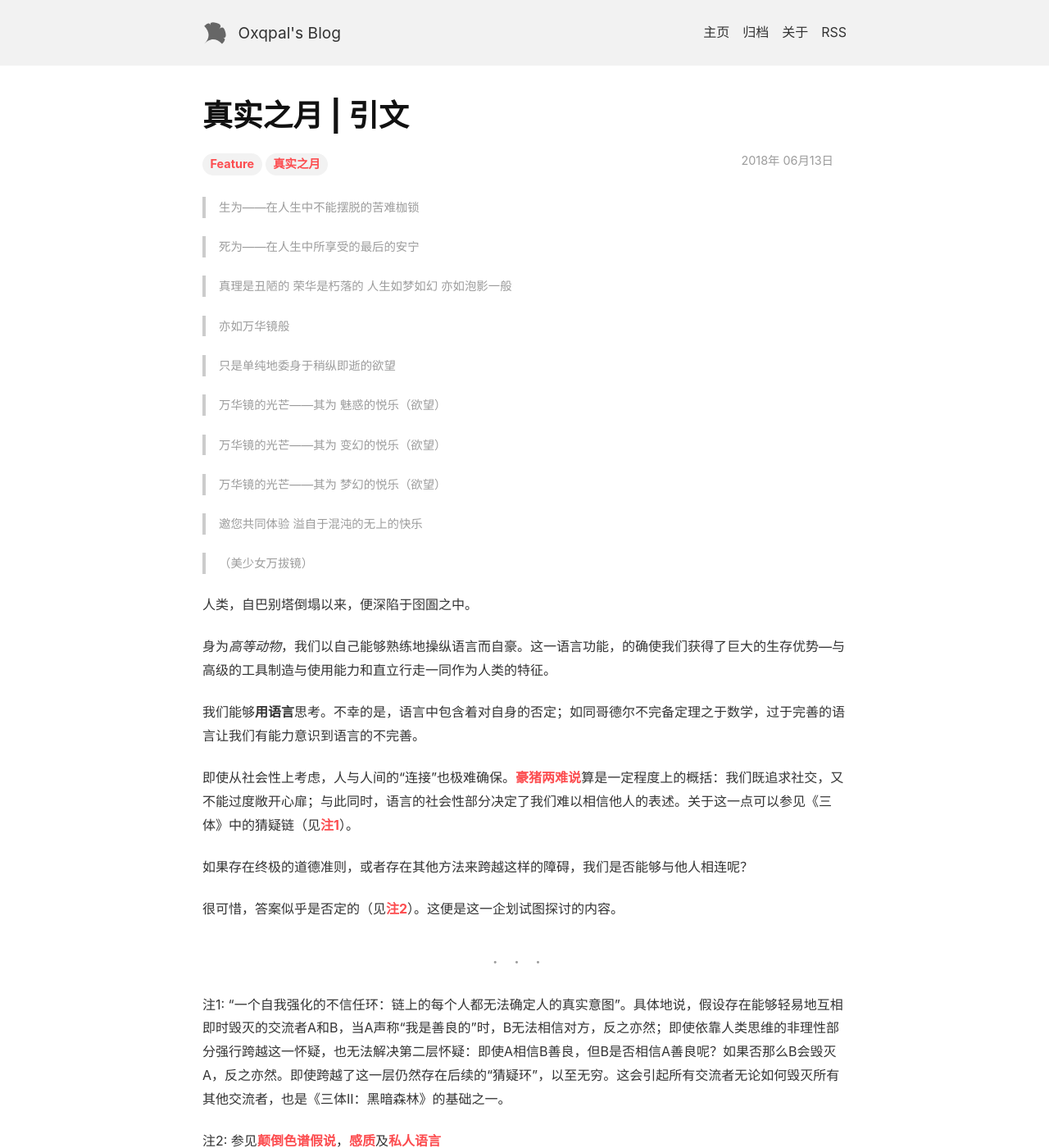
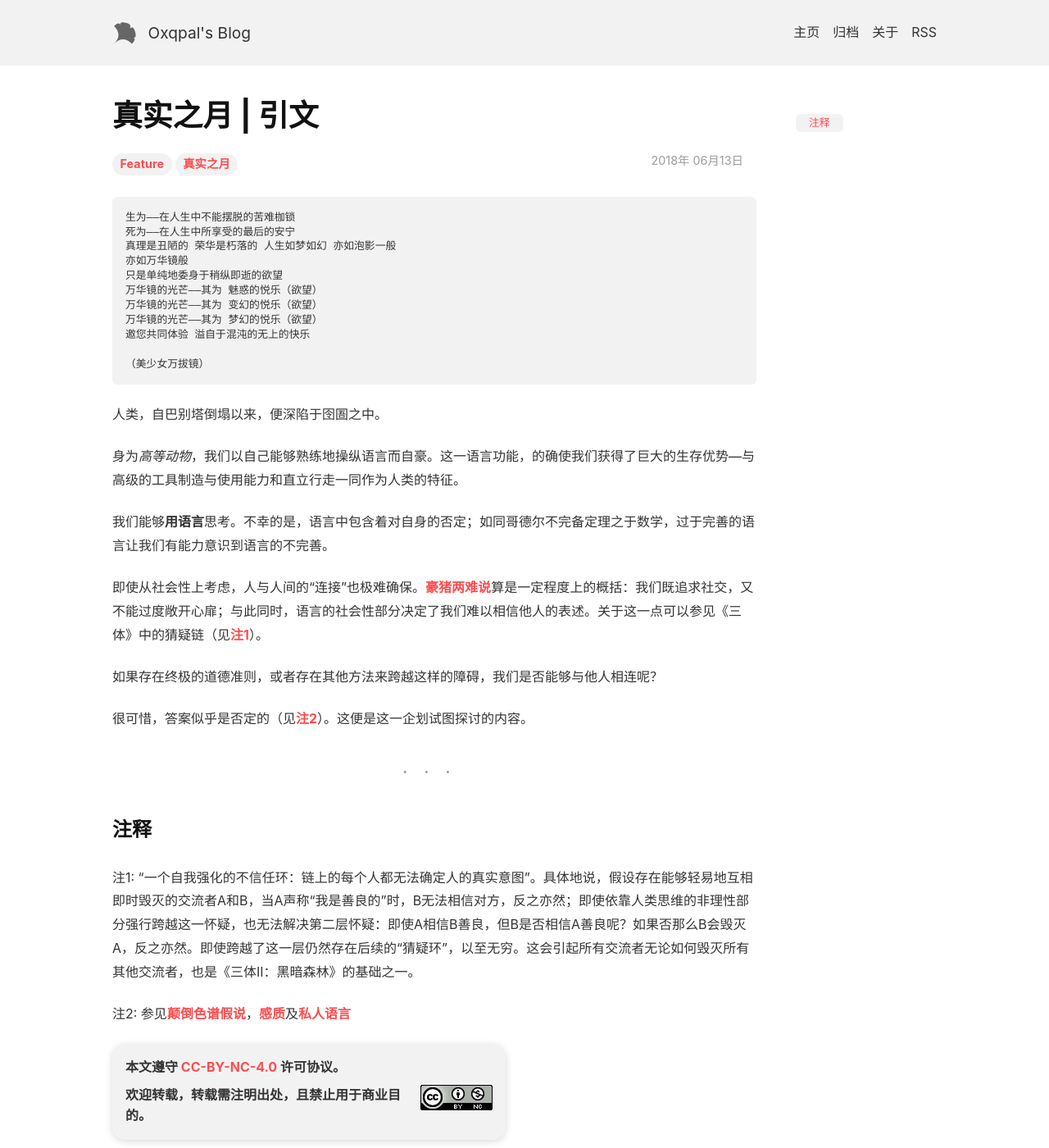
Before and after one commit to oxqpal19/oxqpal19.github.io, a Jekyll site: the page built from _posts/2018-06-13-dream-and-reality-1-introduction.md, in a window 1280 px wide and 1400 px high. Shown: the whole window at 82% size. Built offline with Jekyll 4.4.1, drawn with Linux system fonts in a browser that asks for light colours; nearby versions of some CDN libraries.

Commit message:
Update 2018-06-13-dream-and-reality-1-introduction.md

````diff
--- a/_posts/2018-06-13-dream-and-reality-1-introduction.md
+++ b/_posts/2018-06-13-dream-and-reality-1-introduction.md
@@ -6,26 +6,19 @@ tags:
   - Feature
   - 真实之月
 ---
+```
+生为——在人生中不能摆脱的苦难枷锁
+死为——在人生中所享受的最后的安宁
+真理是丑陋的 荣华是朽落的 人生如梦如幻 亦如泡影一般
+亦如万华镜般
+只是单纯地委身于稍纵即逝的欲望
+万华镜的光芒——其为 魅惑的悦乐（欲望）
+万华镜的光芒——其为 变幻的悦乐（欲望）
+万华镜的光芒——其为 梦幻的悦乐（欲望）
+邀您共同体验 溢自于混沌的无上的快乐
 
->生为——在人生中不能摆脱的苦难枷锁
-
->死为——在人生中所享受的最后的安宁
-
->真理是丑陋的 荣华是朽落的 人生如梦如幻 亦如泡影一般
-
->亦如万华镜般
-
->只是单纯地委身于稍纵即逝的欲望
-
->万华镜的光芒——其为 魅惑的悦乐（欲望）
-
->万华镜的光芒——其为 变幻的悦乐（欲望）
-
->万华镜的光芒——其为 梦幻的悦乐（欲望）
-
->邀您共同体验 溢自于混沌的无上的快乐
-
->（美少女万拔镜）
+（美少女万拔镜）
+```
 
 <!--more-->
 
@@ -43,6 +36,8 @@ tags:
 
 ---
 
+### 注释
+
 <span id="1">注1: “一个自我强化的不信任环：链上的每个人都无法确定人的真实意图”。具体地说，假设存在能够轻易地互相即时毁灭的交流者A和B，当A声称“我是善良的”时，B无法相信对方，反之亦然；即使依靠人类思维的非理性部分强行跨越这一怀疑，也无法解决第二层怀疑：即使A相信B善良，但B是否相信A善良呢？如果否那么B会毁灭A，反之亦然。即使跨越了这一层仍然存在后续的“猜疑环”，以至无穷。这会引起所有交流者无论如何毁灭所有其他交流者，也是《三体II：黑暗森林》的基础之一。</span>
 
 <span id="2">注2: 参见[颠倒色谱假说](https://en.wikipedia.org/wiki/Inverted_spectrum)，[感质](https://en.wikipedia.org/wiki/Qualia)及[私人语言](https://en.wikipedia.org/wiki/Private_language_argument)</span>
````
